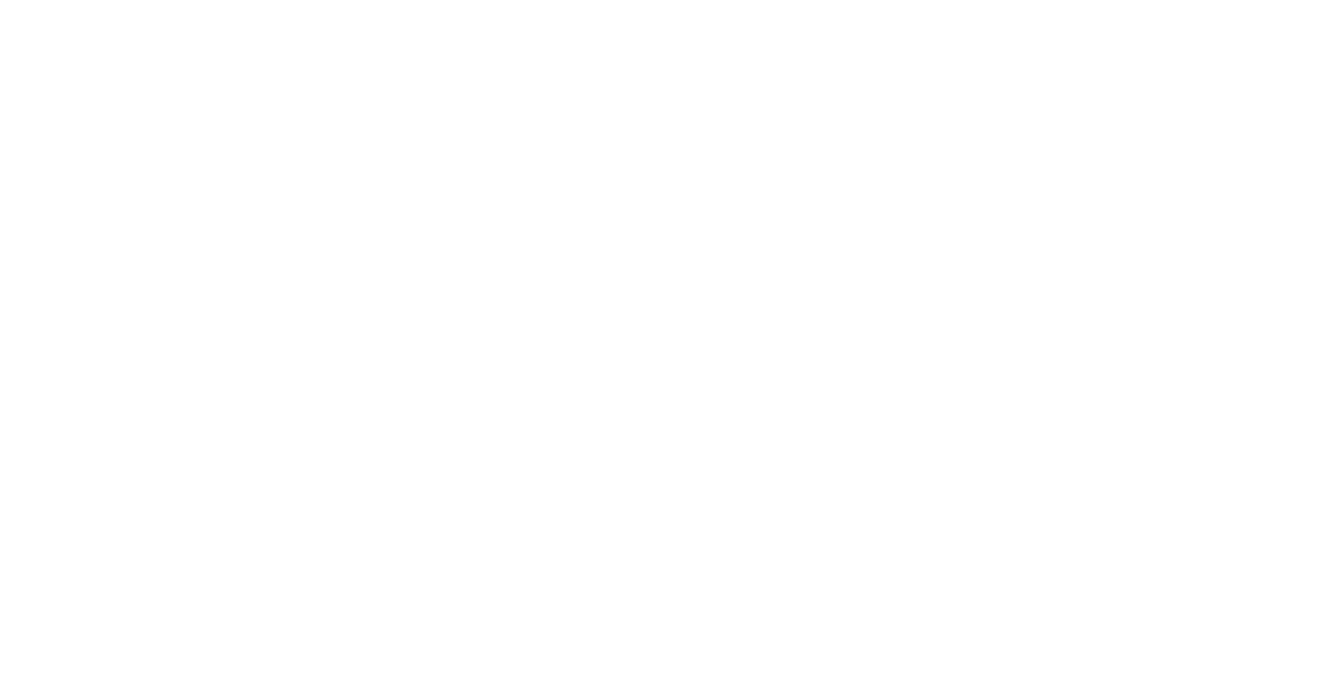
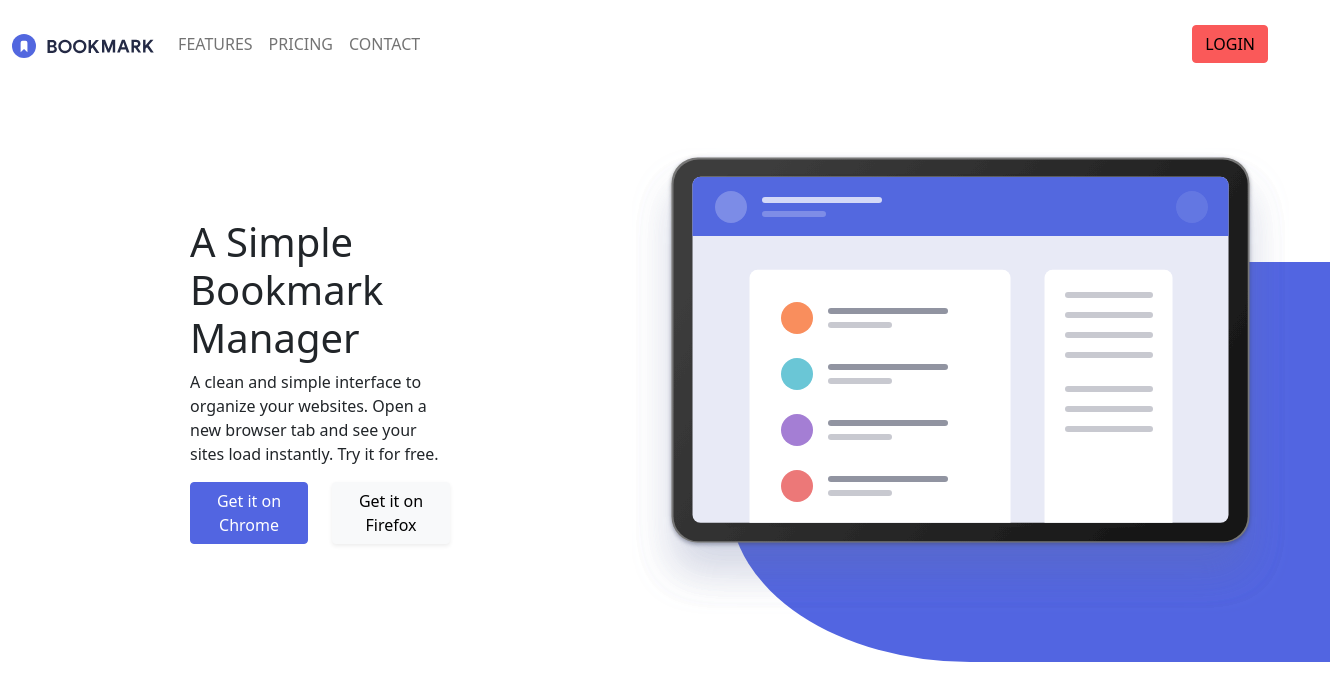
Before and after one commit to recasmir/sprint2, a website: page index.html in a window 1280 px wide. Shown: the whole page, 1337 px wide, since content can reach past the window. Drawn offline with nearby package versions, Linux system fonts and the light colour scheme.

Commit message:
header done

```diff
--- a/index.html
+++ b/index.html
@@ -4,9 +4,71 @@
     <meta charset="UTF-8">
     <meta http-equiv="X-UA-Compatible" content="IE=edge">
     <meta name="viewport" content="width=device-width, initial-scale=1.0">
+
+    <!-- OWN STYLES -->
+    <link rel="stylesheet" href="css/main.css">
+    <link href="img/favicon-32x32.png" rel="icon" type="image/x-icon">
     <title>Sprint 2</title>
 </head>
 <body>
+  <header>
+        <nav class="navbar fixed-top navbar-expand-lg navbar-light mt-3 mb-3">
+            <div class="container-xxl">
+              <a class="navbar-brand" href="#">
+                <img src="IMG/logo-bookmark.svg" alt="" width="" height="24">
+              </a>
+              <button class="navbar-toggler" type="button" data-bs-toggle="collapse" data-bs-target="#navbarSupportedContent" aria-controls="navbarSupportedContent" aria-expanded="false" aria-label="Toggle navigation">
+                <span class="navbar-toggler-icon"></span>
+              </button>
+              <div class="collapse navbar-collapse" id="navbarSupportedContent">
+                <ul class="navbar-nav me-auto mb-2 mb-lg-0 justify-content-end">
+                  <li class="nav-item">
+                    <a class="nav-link" aria-current="page" href="#">FEATURES</a>
+                  </li>
+                  <li class="nav-item">
+                    <a class="nav-link" href="#">PRICING</a>
+                  </li>
+                  <li class="nav-item">
+                    <a class="nav-link" href="#">CONTACT</a>
+                  </li>
+                </ul>
+                <form class="d-flex">
+                  <button class="btn btn-danger" type="submit">LOGIN</button>
+                </form>
+              </div>
+            </div>
+          </nav>
+</header>
+<main class="container-fluid">
+  <div id="top-banner" class="row">
+    <div class="col col-lg-6 d-flex flex-column justify-content-center order-2 order-lg-1 p-5">
+      <div class="row justify-content-center">
+        <div class="col-12 col-lg-6">
+          <h1 class="text-center text-lg-start">A Simple Bookmark Manager</h1>
+          <p class="text-center text-lg-start">A clean and simple interface to organize your websites. Open a new browser tab and see your sites load instantly. Try it for free.</p>
+        </div>
+      </div>
+      <div class="row justify-content-center">
+        <div class="col-4 col-lg-3">
+          <button type="button" class="btn btn-primary">Get it on Chrome</button>
+        </div>
+        <div class="col-4 col-lg-3">
+          <button type="button" class="btn btn-light shadow-sm">Get it on Firefox</button>
+        </div>
+      </div>
+    </div>
+    <div class="col col-lg-6 d-flex position-relative justify-content-center order-1 order-lg-2">
+      <img src="img/illustration-hero.svg" alt="" class="p-5">
+        <span class="bg-blue bg-primary position-absolute"></span>
+    </div>
+  </div>
+  <div id="features" class="row">
 
+  </div>
+        <div class="row"></div>
+        <div class="row"></div>
+        <div class="row"></div>
+    </main>
+<script src="https://cdn.jsdelivr.net/npm/bootstrap@5.1.3/dist/js/bootstrap.bundle.min.js" integrity="sha384-ka7Sk0Gln4gmtz2MlQnikT1wXgYsOg+OMhuP+IlRH9sENBO0LRn5q+8nbTov4+1p" crossorigin="anonymous"></script>
 </body>
 </html>
--- a/sass/main.scss
+++ b/sass/main.scss
@@ -1 +1,17 @@
+$primary: #5265E1;
+$secondary: #FA5959;
+$danger:$secondary;
+
+header{
+    margin-bottom: 100px;
+}
+
+.bg-blue{
+    height: 400px;
+    width: 600px;
+    right: -50px;
+    bottom:0;
+    border-radius: 40% 0 0 40%;
+    z-index: -1;
+}
 @import "../node_modules/bootstrap/scss/bootstrap";
```
Also changed, not shown: css/main.css, 1 other file.
